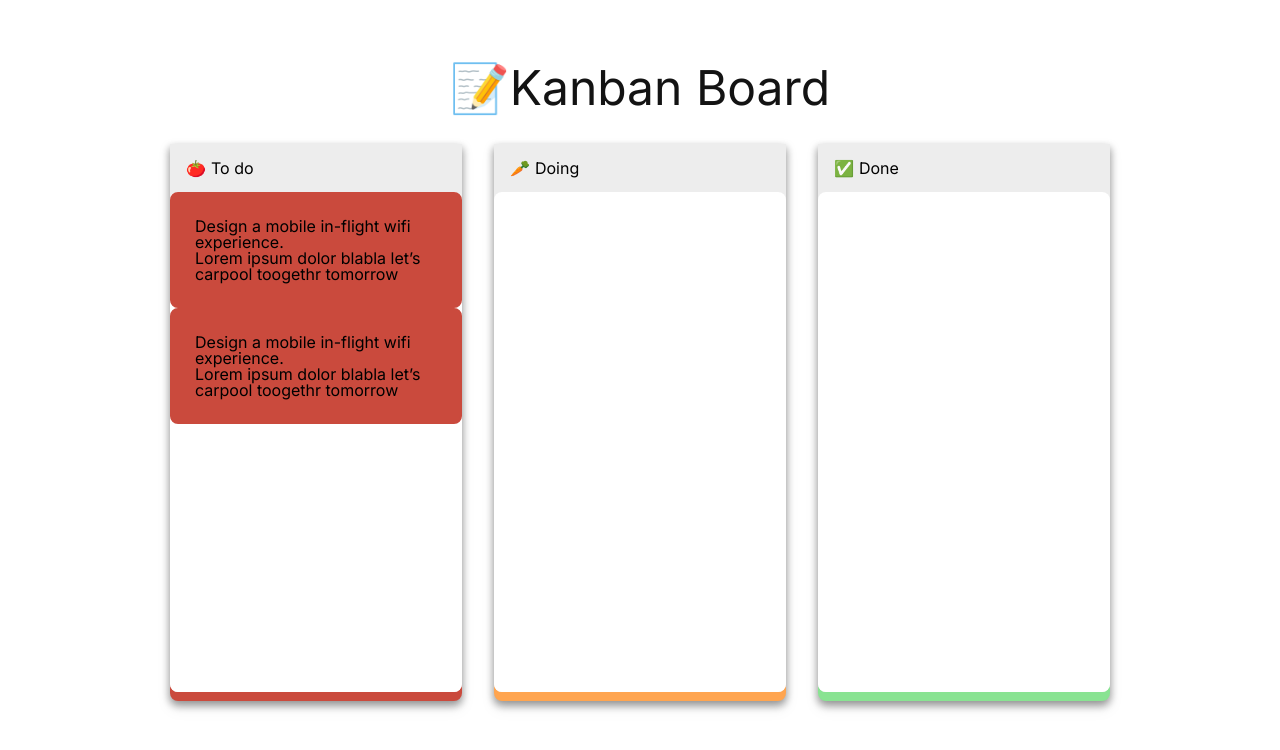
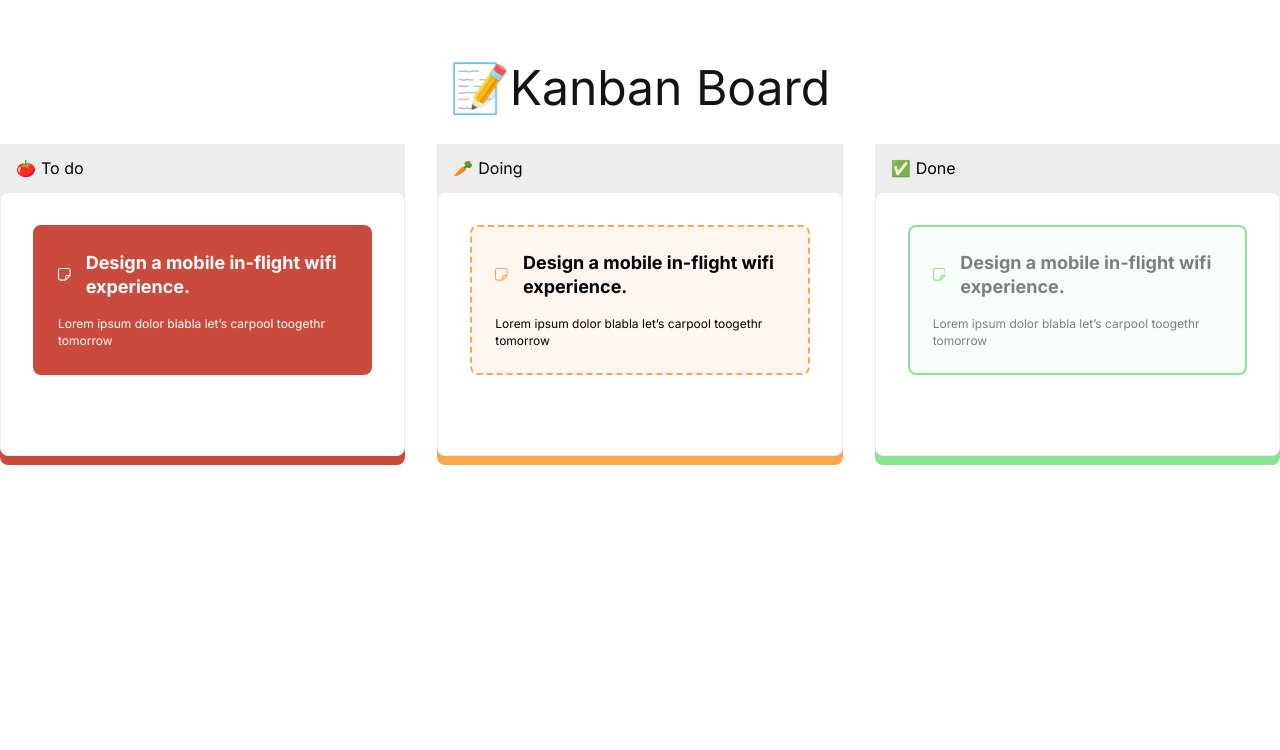
Before and after one commit to setupedf/React-Kanban-Portfolio, a React (Create React App) app: page / in a window 1280 px wide. Shown: the top 750 px of the page. Built offline with nearby package versions, Linux system fonts and the light colour scheme.

Commit message:
added styles

```diff
--- a/package.json
+++ b/package.json
@@ -11,6 +11,7 @@
     "react-dom": "^18.2.0",
     "react-scripts": "5.0.1",
     "reset-css": "^5.0.1",
+    "styled-components": "^5.3.6",
     "web-vitals": "^2.1.4"
   },
   "scripts": {
--- a/public/index.html
+++ b/public/index.html
@@ -30,6 +30,9 @@
       Learn how to configure a non-root public URL by running `npm run build`.
     -->
     <title>React Kanban App | Portfolio</title>
+
+    <!-- Подключение иконок -->
+
   </head>
   <body>
     <noscript>You need to enable JavaScript to run this app.</noscript>
--- a/src/App.js
+++ b/src/App.js
@@ -9,46 +9,87 @@ import './styles/styles.css';
 
 // Importing components
 import DroppableColumn from './Droppable';
+import { useState } from 'react';
 
 // Droppable and draggable data
-let data = {
-  columns: [
+let initData = [
   {
-      index: 1,
+    id: 'column-0',
+    index: 0,
     icon: '🍅',
     title: 'To do',
+    color: '#FFFFFF',
     tasks: [
       {
-          index: 1,
         id: 1,
-          text: 'Design a mobile in-flight wifi experience.',
-          footer: 'Lorem ipsum dolor blabla let’s carpool toogethr tomorrow'
-        },
-        {
-          index: 2,
-          id: 2,
         text: 'Design a mobile in-flight wifi experience.',
         footer: 'Lorem ipsum dolor blabla let’s carpool toogethr tomorrow'
       }
     ]
   },
   {
-      index: 2,
+    id: 'column-1',
+    index: 1,
     icon: '🥕',
     title: 'Doing',
+    color: '#FFA550',
+    tasks: [
+      {
+        id: 2,
+        text: 'Design a mobile in-flight wifi experience.',
+        footer: 'Lorem ipsum dolor blabla let’s carpool toogethr tomorrow'
+      },
+    ]
   },
   {
-      index: 3,
+    id: 'column-2',
+    index: 2,
     icon: '✅',
     title: 'Done',
+    color: '#19C929',
+    tasks: [
+      {
+        id: 3,
+        text: 'Design a mobile in-flight wifi experience.',
+        footer: 'Lorem ipsum dolor blabla let’s carpool toogethr tomorrow'
       },
+    ],
+  }
 ]
+
+let columnIndexes = {
+  'column-0': 0,
+  'column-1': 1,
+  'column-2': 2
 }
 
 function App() {
 
-  function onDragEnd() {
-    console.log('onDragEnd')
+  // Making a state copy of the array
+  let [data, updateData] = useState(initData)
+
+  function onDragEnd(info) {
+
+    // console.log(info)
+
+    // Copying the data array
+    let newData = Array.from(data)
+
+    // Getting the reordered task
+    let sourceColumn = newData[columnIndexes[info.source.droppableId]]
+    let targetColumn = newData[columnIndexes[info.destination.droppableId]]
+
+    const [reorderedTask] = sourceColumn.tasks.splice(info.source.index, 1)
+
+    // Inserting the task
+    targetColumn.tasks.splice(info.destination.index, 0, reorderedTask)
+
+    // Updating the array
+    updateData(newData)
+  }
+
+  function onDragStart(info) {
+    console.log(info)
   }
 
   return (
@@ -62,11 +103,11 @@ function App() {
 
           {/* Declaring Dnd-able part of the site and passing
               a function required when a draging ends*/}
-          <DragDropContext onDragEnd={onDragEnd}>
+          <DragDropContext onDragEnd={onDragEnd} onDragStart={onDragStart}>
               {
 
                 // Mapping over all columns in the data list
-                data.columns.map(column => {
+                data.map(column => {
                   return(
                     <div className="App-main-column" key={column.index}>
                       <div className="App-main-column-title">
@@ -75,7 +116,7 @@ function App() {
                       </div>
 
                       {/* Passing column data through props */}
-                      <DroppableColumn index={column.index} tasks={column.tasks}/>
+                      <DroppableColumn id={`${column.id}`} index={column.index} tasks={column.tasks} color={column.color} />
                     </div>
 
                   )
--- a/src/Draggable.jsx
+++ b/src/Draggable.jsx
@@ -2,32 +2,92 @@ import React from "react";
 
 // Importing packages
 import { Draggable } from 'react-beautiful-dnd';
+import styled from "styled-components";
+
+let taskStyles = {
+    'column-0': {
+      color: 'white',
+      background: '#CA4A3D',
+      border: '2px solid #CA4A3D',
+      iconColor: 'white'
+    },
+    'column-1': {
+      background: 'rgba(246, 108, 14, 0.06)',
+      border: '2px dashed #FFA550',
+      iconColor: '#FFA550'
+    },
+    'column-2': {
+      background: 'rgba(25, 201, 41, 0.06)',
+      border: '2px solid #19C929',
+      opacity: '0.5',
+      iconColor: '#19C929'
+    }
+}
+
+const Task = styled.div`
+    padding: 24px 32px 24px 23px;
+    border-radius: 8px;
+    user-select: none;
+    transition: all 300ms ease;
+    // top: auto !important;
+    // left: auto !important;
+`
+
+const Svg = styled.div`
+    fill: white;
+`
 
 function DraggableItem(props) {
 
+    function getTaskStyle(columnId, snapshot) {
+        if (!snapshot.draggingOver) {
+            return taskStyles[columnId]
+        }
+        else {
+            return taskStyles[snapshot.draggingOver]
+        }
+    }
+
     return (
 
-        <Draggable draggableId={`draggable${props.task.id}`} index={props.task.index}>
+        <Draggable draggableId={`draggable${props.task.id}`} index={props.index}>
             {
-                (provided) => {
+                (provided, snapshot) => {
 
                     return (
-                        <div className="App-main-column-body-item" ref={provided.innerRef}
+                        <div className="App-main-column-body-item-wrapper" ref={provided.innerRef}
                         {...provided.draggableProps} {...provided.dragHandleProps}
                         >
+
+                            {/* Adding props */}
+                            <Task style={getTaskStyle(props.columnId, snapshot)}>
+                                <li className="App-main-column-body-item"
+                                >
+
                                     <div className="App-main-column-body-item-main">
                                         <div className="App-main-column-body-item-main-icon">
+                                            {/* <img className="App-main-column-body-item-main-icon-img" src="./imgs/Main_copy.svg" alt="copy_icon"/> */}
 
+                                            {/* Adding the svg */}
+                                            <svg width="18" height="18" viewBox="0 0 18 18" fill="none" xmlns="http://www.w3.org/2000/svg">
+                                                <path d="M14.75 0C16.5449 0 18 1.45507 18 3.25V10.1287C18 10.7254 17.7629 11.2977 17.341 11.7197L11.7197 17.341C11.2977 17.7629 10.7254 18 10.1287 18H3.25C1.45507 18 0 16.5449 0 14.75V3.25C0 1.45507 1.45507 0 3.25 0H14.75ZM14.75 1.5H3.25C2.2835 1.5 1.5 2.2835 1.5 3.25V14.75C1.5 15.7165 2.2835 16.5 3.25 16.5H10V13.25C10 11.517 11.3565 10.1008 13.0656 10.0051L13.25 10H16.5V3.25C16.5 2.2835 15.7165 1.5 14.75 1.5ZM15.439 11.5H13.25C12.3318 11.5 11.5788 12.2071 11.5058 13.1065L11.5 13.25V15.439L15.439 11.5Z"
+                                                fill={`${taskStyles[snapshot.draggingOver ? snapshot.draggingOver : props.columnId].iconColor}`}/>
+                                            </svg>
                                         </div>
+
                                         <div className="App-main-column-body-item-main-text">
                                             {props.task.text}
                                         </div>
+
+                                    </div>
+
                                     <div className="App-main-column-body-item-main-footer">
                                         {props.task.footer}
                                     </div>
-                            </div>
 
                                     <div className="App-main-column-body-item-sidebar"></div>
+                                </li>
+                            </Task>
                         </div>
                     )
                 }
--- a/src/Droppable.jsx
+++ b/src/Droppable.jsx
@@ -10,24 +10,24 @@ import DraggableItem from "./Draggable";
 function DroppableColumn(props) {
 
     return (
-        <Droppable droppableId={`droppable-${props.index}`}>
+        <Droppable droppableId={`column-${props.index}`} >
             {
                 (provided) => {
                     if (props.tasks) {
 
                         return (
-                            <div className="App-main-column-body" ref={provided.innerRef} {...provided.droppableProps}>
+                            <ul className="App-main-column-body" ref={provided.innerRef} {...provided.droppableProps}>
                                 {
-                                    props.tasks.map(task => {
+                                    props.tasks.map((task, index) => {
                                         return (
-                                            <DraggableItem task={task} key={task.id}/>
+                                            <DraggableItem task={task} key={task.id} index={index} color={props.color} columnId={props.id} />
                                         )
                                     })
                                 }
 
                                 {/* Providing additional space for draggable elements */}
                                 {provided.placeholder}
-                            </div>
+                            </ul>
                         )
                     }
                     else {
--- a/src/styles/parts/global.css
+++ b/src/styles/parts/global.css
@@ -8,6 +8,12 @@ body {
 }
 
 .container {
-    max-width: 940px;
+    max-width: 1470px;
     margin: 0 auto;
 }
+
+img,
+svg {
+    width: 100%;
+    height: 100%;
+}
--- a/src/styles/parts/main.css
+++ b/src/styles/parts/main.css
@@ -2,26 +2,14 @@
     display: grid;
     column-gap: 32px;
     grid-template-columns: 1fr 1fr 1fr;
-    filter: drop-shadow(0px 4px 4px rgba(0, 0, 0, 0.25)) drop-shadow(0px 4px 4px rgba(0, 0, 0, 0.25));
+    /* filter: p-shadow(0px 4px 4px rgba(0, 0, 0, 0.25)) drop-shadow(0px 4px 4px rgba(0, 0, 0, 0.25)); */
 }
 
 .App-main-column {
-    /* border: 1px solid #EDEDED; */
     background: #EDEDED;
     border-radius: 8px;
 }
 
-.App-main-column:nth-child(1) {
-    box-shadow: 0px 9px 0px #CA4A3D;
-}
-
-.App-main-column:nth-child(2) {
-    box-shadow: 0px 9px 0px #FFA550;
-}
-
-.App-main-column:nth-child(3) {
-    box-shadow: 0px 9px 0px #89E392;
-}
 
 .App-main-column-title {
     background: #EDEDED;
@@ -33,21 +21,55 @@
 }
 
 .App-main-column-body {
-    height: 500px;
+    height: 100%;
     background: #FFFFFF;
+    border: 1px solid #EDEDED;
     border-radius: 8px;
+    padding: 16px 32px;
 }
 
-.App-main-column-body-item {
+.App-main-column:nth-child(1) .App-main-column-body {
+    box-shadow: 0px 9px 0px #CA4A3D;
+}
+
+.App-main-column:nth-child(2) .App-main-column-body {
+    box-shadow: 0px 9px 0px #FFA550;
+}
+
+.App-main-column:nth-child(3) .App-main-column-body {
+    box-shadow: 0px 9px 0px #89E392;
+}
+
+.App-main-column-body-item-wrapper {
+    padding: 16px 0;
+}
+
+/* .App-main-column-body-item {
     padding: 24px 32px 24px 23px;
     border-radius: 8px;
+    user-select: none;
+    top: auto !important;
+    left: auto !important;
+} */
+
+.App-main-column-body-item-main {
+    display: flex;
 }
 
-.App-main-column-body-item {
-    user-select: none;
+.App-main-column-body-item-main-icon {
+    align-self: center;
+    margin-right: 15px;
 }
 
-.App-main-column:nth-child(1) .App-main-column-body-item{
-    background: #CA4A3D;
-    border: 2px solid #CA4A3D;
+.App-main-column-body-item-main-text {
+    font-weight: 700;
+    font-size: 18px;
+    line-height: 24px;
 }
+
+.App-main-column-body-item-main-footer {
+    font-weight: 400;
+    font-size: 12px;
+    line-height: 17px;
+    margin-top: 16px;
+}
```
Also changed, not shown: public/imgs/Main_copy.svg (added), 1 other file (tests, documents, lock files or other folders). Lines whose indentation alone changed are shown as unchanged.
